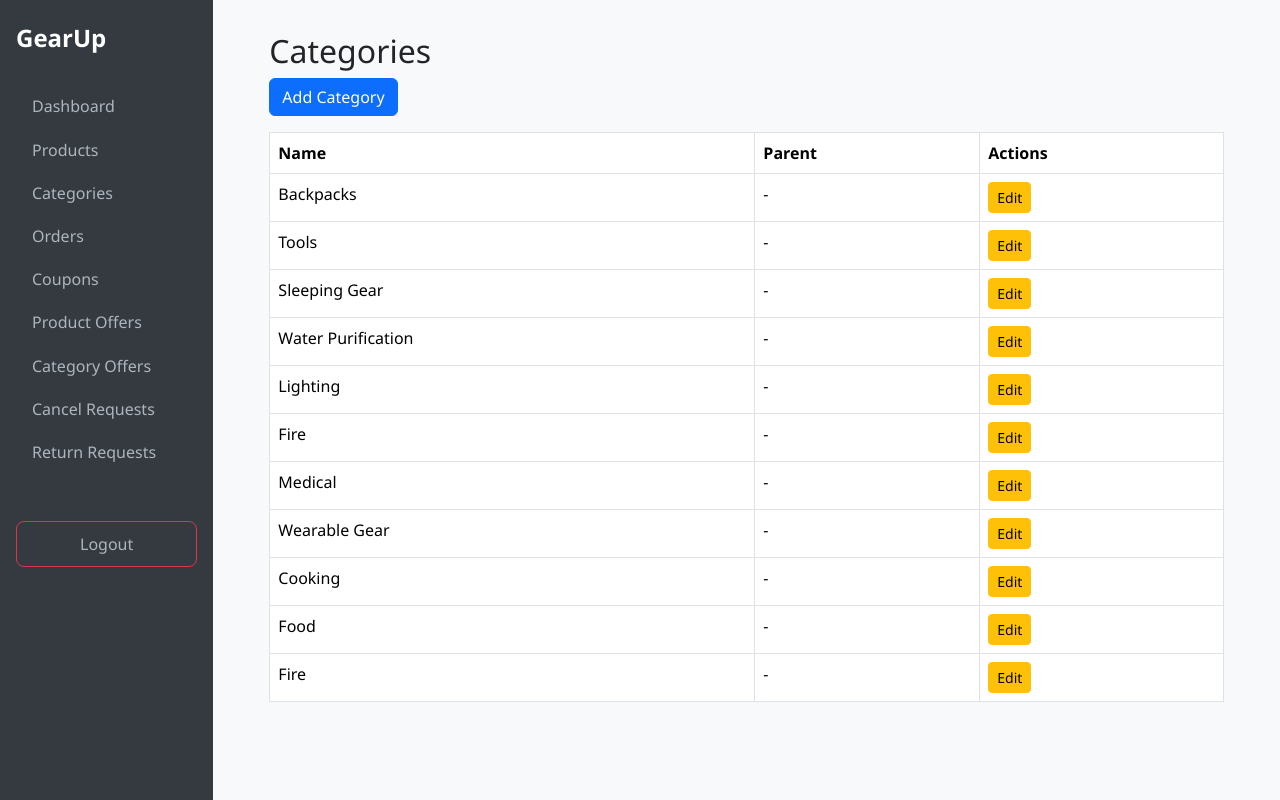
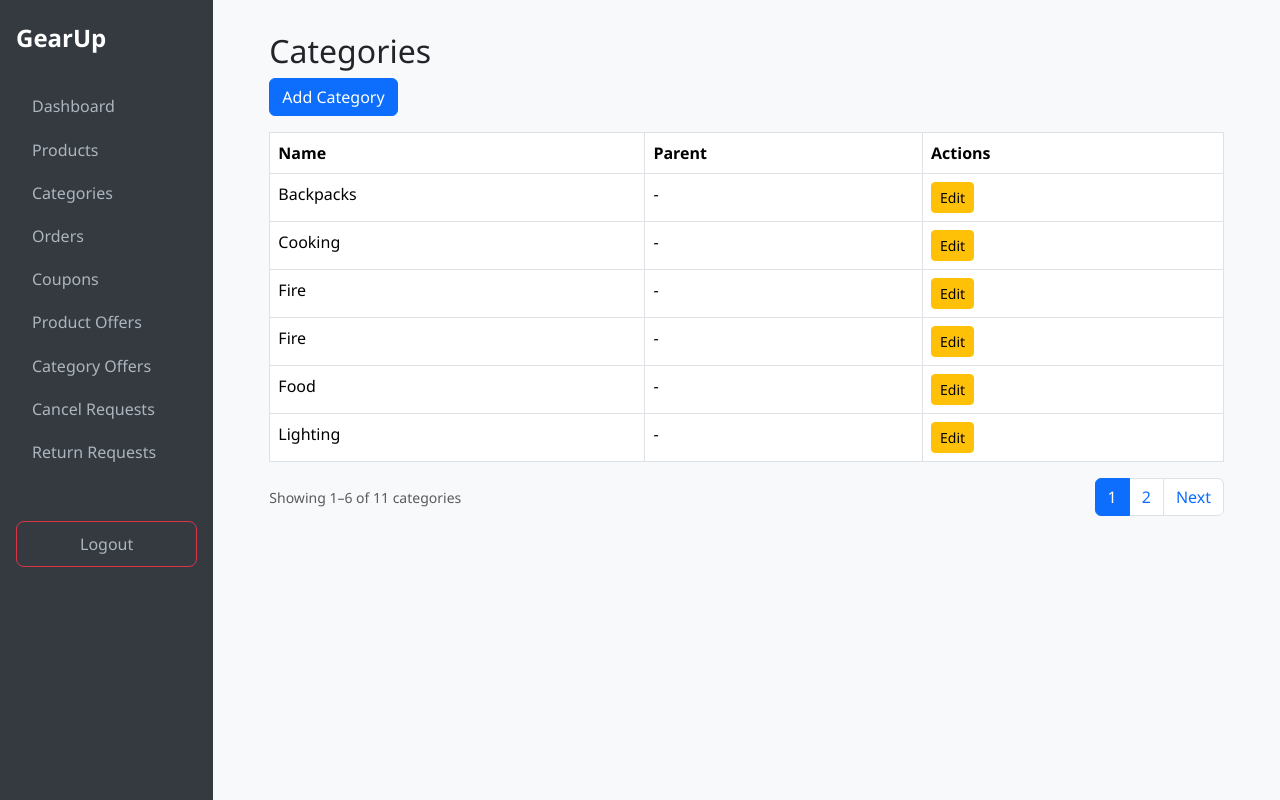
Before and after one commit to aj110arjun/GearUp2, a Django app: page /products/categories/ in a window 1280 px wide. Run offline with Django 5.2, Linux system fonts and the light colour scheme; a user stored in the database is signed in; data comes from the database, SQL or seed files in the repository; both versions use the stored data as it was after the commit.

Commit message:
required pagination is added

```diff
--- a/products/views.py
+++ b/products/views.py
@@ -107,9 +107,9 @@ def product_detail(request, product_id):
 @staff_member_required(login_url='admin_login')
 def admin_product_list(request):
     products = Product.objects.select_related('category').annotate(
-    min_variant_price=Min('variants__price'),
-    total_stock=Sum('variants__stock')
-)
+        min_variant_price=Min('variants__price'),
+        total_stock=Sum('variants__stock')
+    )
     categories = Category.objects.all()
 
     # Capture filters from query params
@@ -120,12 +120,6 @@ def admin_product_list(request):
         'search': request.GET.get('q', ''),
         'sort': request.GET.get('sort', '')
     }
-
-    # Annotate price and stock
-    products = products.annotate(
-        min_variant_price=Min('variants__price'),
-        total_stock=Sum('variants__stock')
-    )
 
     # Category filter
     if filters['category']:
@@ -166,17 +160,17 @@ def admin_product_list(request):
     else:
         products = products.order_by('-id')  # latest first
 
+    paginator = Paginator(products, 6)
+    page_number = request.GET.get('page')
+    page_obj = paginator.get_page(page_number)
+
     context = {
-        'products': products,
+        'products': page_obj,   # pass paginated products
         'categories': categories,
-        'filters': filters
+        'filters': filters,
     }
     return render(request, 'custom_admin/products/product_list.html', context)
 
-import re
-from django.contrib.admin.views.decorators import staff_member_required
-from django.shortcuts import render, redirect, get_object_or_404
-from .models import Product, Category
 
 @staff_member_required(login_url='admin_login')
 def admin_product_add(request):
@@ -260,8 +254,18 @@ def admin_product_add(request):
 
 @staff_member_required(login_url='admin_login')
 def category_list(request):
-    categories = Category.objects.all()
-    return render(request, 'custom_admin/category/category_list.html', {'categories': categories})
+    categories = Category.objects.all().order_by('name')  # optional sorting
+
+    # ✅ Pagination (6 categories per page, you can change number)
+    paginator = Paginator(categories, 6)
+    page_number = request.GET.get('page')
+    page_obj = paginator.get_page(page_number)
+
+    return render(
+        request,
+        'custom_admin/category/category_list.html',
+        {'categories': page_obj}
+    )
 
 @staff_member_required(login_url='admin_login')
 def category_add(request):
--- a/templates/custom_admin/category/category_list.html
+++ b/templates/custom_admin/category/category_list.html
@@ -2,6 +2,7 @@
 {% block content %}
 <h2>Categories</h2>
 <a href="{% url 'category_add' %}" class="btn btn-primary mb-3">Add Category</a>
+
 <table class="table table-bordered">
     <thead>
         <tr>
@@ -13,7 +14,7 @@
     <tbody>
         {% for cat in categories %}
         <tr>
-    <td>{{ cat.name | title }}</td>
+            <td>{{ cat.name|title }}</td>
             <td>
                 {% if cat.parent %}
                     {{ cat.parent.name }}
@@ -25,8 +26,41 @@
                 <a href="{% url 'category_edit' cat.id %}" class="btn btn-sm btn-warning">Edit</a>
             </td>
         </tr>
+        {% empty %}
+        <tr>
+            <td colspan="3" class="text-center text-muted">No categories found.</td>
+        </tr>
+        {% endfor %}
+    </tbody>
+</table>
+
+<!-- ✅ Pagination Controls -->
+{% if categories.paginator.count > 0 %}
+<div class="d-flex justify-content-between align-items-center mt-3">
+    <p class="text-muted small mb-0">
+        Showing {{ categories.start_index }}–{{ categories.end_index }} of {{ categories.paginator.count }} categories
+    </p>
+    <nav>
+        <ul class="pagination mb-0">
+            {% if categories.has_previous %}
+                <li class="page-item">
+                    <a class="page-link" href="?page={{ categories.previous_page_number }}">Previous</a>
+                </li>
+            {% endif %}
+
+            {% for num in categories.paginator.page_range %}
+                <li class="page-item {% if categories.number == num %}active{% endif %}">
+                    <a class="page-link" href="?page={{ num }}">{{ num }}</a>
+                </li>
             {% endfor %}
 
-    </tbody>
-</table>
+            {% if categories.has_next %}
+                <li class="page-item">
+                    <a class="page-link" href="?page={{ categories.next_page_number }}">Next</a>
+                </li>
+            {% endif %}
+        </ul>
+    </nav>
+</div>
+{% endif %}
 {% endblock %}
```
Also changed, not shown: orders/views.py (+12 -3 lines), templates/custom_admin/orders/order_list.html (+31 -2 lines), templates/custom_admin/products/product_list.html (+47 -8 lines), db.sqlite3, 1 other file. Lines whose indentation alone changed are shown as unchanged.
